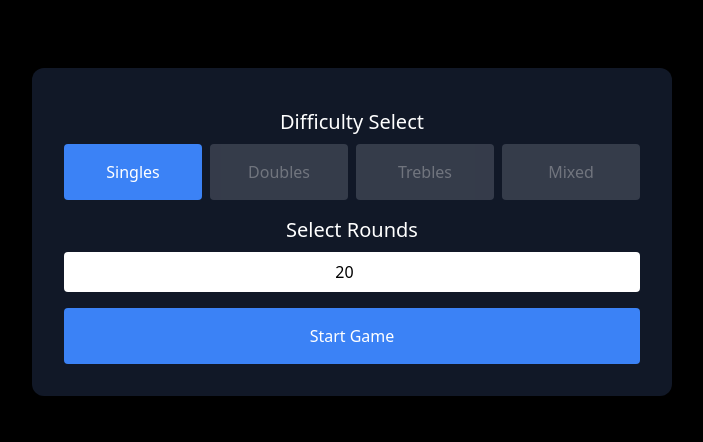
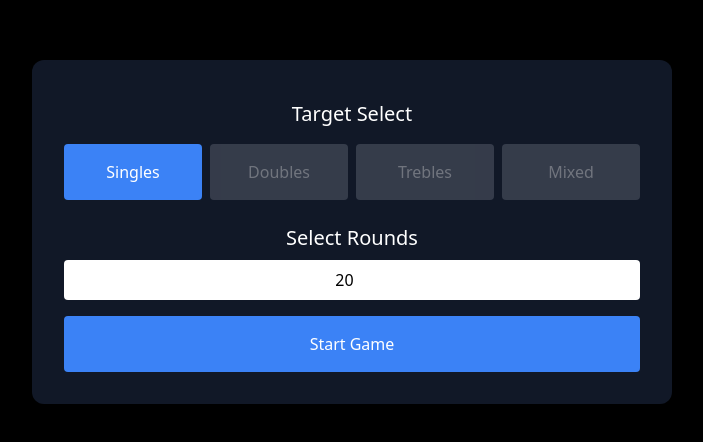
Before and after one commit to SamOwens/darts-game, a React (Vite) app: page / in a window 1280 px wide. Shown: the part 168-610 px from the top of the page, without its empty margins (288-991 px from the left). Built offline with nearby package versions, Linux system fonts and the light colour scheme.

Commit message:
Slight Wording Change

```diff
--- a/src/components/DifficultySelect.jsx
+++ b/src/components/DifficultySelect.jsx
@@ -19,8 +19,8 @@ const DifficultySelect = ({ setDifficulty }) => {
 
   return (
     <>
-      <h1 className="text-center text-white p-2 text-xl">Difficulty Select</h1>
-      <div className="flex justify-between w-full gap-2 mb-4">
+      <h1 className="text-center text-white p-2 mb-2 text-xl">Target Select</h1>
+      <div className="flex justify-between w-full gap-2 mb-6">
         {buttons.map((button) => (
           <Button
             key={button.id}
--- a/src/templates/ActiveGame.jsx
+++ b/src/templates/ActiveGame.jsx
@@ -69,7 +69,7 @@ const ActiveGame = ({
   return (
     <div className="flex flex-col items-center justify-center p-8 m-4 md:w-1/2 w-full bg-gray-900 rounded-xl">
       <h1 className="text-white font-semibold mb-6">
-        Round {currentRound} / {rounds} - {difficulty}
+        Round {currentRound} / {rounds} - {difficulty} - 3 Darts
       </h1>
       <p className="text-7xl text-white mb-10 block">{currentValue}</p>
       <div className="flex gap-4 w-full mb-4">
```
